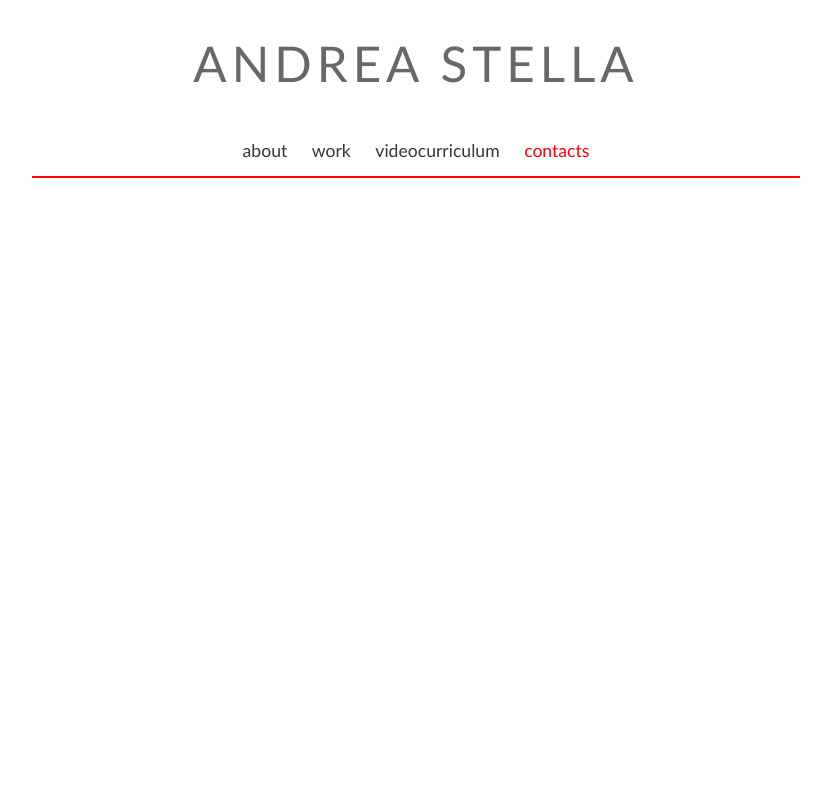
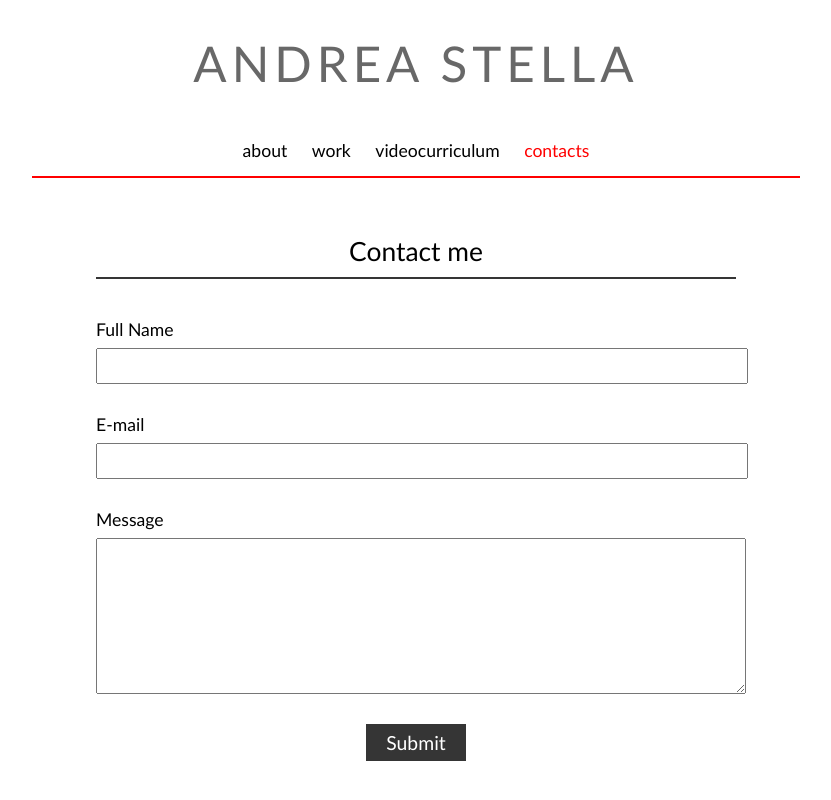
Before and after one commit to AndreaStella97/Andrea-Stella, a plain HTML site: page contacts.html in a window 1280 px wide. Shown: the whole page, without its empty margins (224-1055 px from the left). Drawn offline with Linux system fonts and the light colour scheme.

Commit message:
added contact form

```diff
--- a/contacts.html
+++ b/contacts.html
@@ -8,7 +8,7 @@
     </head>
     <body>
         <header id="header">
-            <h1>ANDREA STELLA</h1>
+            <a href="/"><h1>ANDREA STELLA</h1></a>
         </header>
         <nav id="navbar">
             <ul>
@@ -19,6 +19,16 @@
             </ul>
         </nav>
         <article id="article">
+            <form class="form">
+                <h1>Contact me</h1>
+                <label for="name">Full Name</label>
+                <input type="text" id="name">
+                <label for="email">E-mail</label>
+                <input type="email" id="email">
+                <label for="message">Message</label>
+                <textarea id="message"></textarea>
+                <button type="submit" class="btn-submit">Submit</button>
+            </form>
         </article>
         <footer id="footer">
         </footer>
--- a/main.css
+++ b/main.css
@@ -3,12 +3,19 @@ body {
     font-family: Calibri;
     font-weight: lighter;
     font-size: 1.1em;
-    color: #353535
+}
+
+a {
+    text-decoration: none
 }
 
 p {
     line-height: 1.6em;
     text-align: left;
+}
+
+h1 {
+    font-weight: normal;
 }
 
 #header {
@@ -25,7 +32,7 @@ p {
 #navbar {
     margin: 15px 0px;
     text-align: center;
-    padding: 0px 20%
+    padding: 0px 20%;
 }
 
 #navbar ul {
@@ -41,8 +48,7 @@ p {
 }
 
 #navbar a {
-    color: #353535;
-    text-decoration: none;
+    color: black;
 }
 
 #navbar a:hover {
@@ -74,6 +80,61 @@ p {
     padding: 10px;
 }
 
+.form {
+    width: 80%;
+    padding: 0 10%;
+    text-align: center
+}
+
+.form textarea {
+    height: 150px
+}
+
+.form input {
+    height: 30px
+}
+.form input, textarea{
+    display: block;
+    margin-bottom: 30px;
+    width: 100%;
+    padding-left: 6px;
+    font-family: Calibri;
+    font-size: 1em;
+    font-weight: lighter;
+}
+
+.form label {
+    font-weight: normal;
+    float: left;
+    margin-bottom: 8px;
+}
+
+.form h1 {
+    border-bottom: 2px #353535 solid;
+    padding-bottom: 10px;
+    margin-bottom: 40px;
+}
+
+button {
+     display: inline;
+     text-align: center;
+     font-size: 1.1em;
+     font-family: Calibri;
+     border-width: 0px;
+     outline: none;
+     cursor: pointer;
+}
+
+.btn-submit {
+     color: #ffffff;
+     background-color:#353535;
+     padding: 7px 20px;
+}
+
+.btn-submit:hover {
+     background-color: #686868;
+}
+
 @media (min-width: 768px) and (max-width: 980px) {
 
 }
@@ -81,6 +142,10 @@ p {
 @media (max-width: 767px) {
     body {
         font-weight: normal;
+        color: #353535
+    }
+    h1 {
+        font-weight: bold;
     }
     #header h1 {
         font-weight: normal;
@@ -89,6 +154,9 @@ p {
     }
     #navbar {
         padding: 0px 5%;
+    }
+    #navbar a{
+        color: #353535
     }
     #navbar li {
         display: inline-block;
@@ -105,5 +173,9 @@ p {
         margin-right: 0px;
         margin-bottom: 30px;
     }
+    .form input, textarea{
+        font-weight: normal;
+        color: #353535
+    }
 
 }
```
Also changed, not shown: index.html (+1 -1 lines), videocurriculum.html (+1 -1 lines), work.html (+1 -1 lines).
